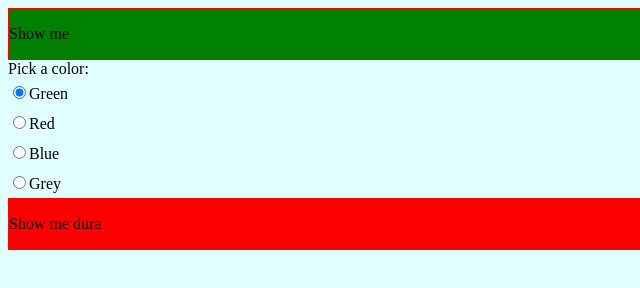
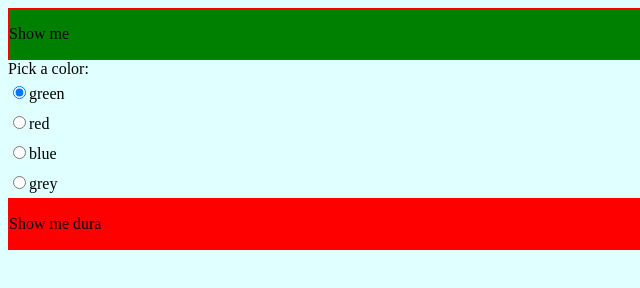
Before and after one commit to dnikiforov1967/HTML5Application, a website: page public_html/index.html in a window 1280 px wide. Shown: the full height of the page, 0-640 px from the left. Drawn offline with nearby package versions, Linux system fonts and the light colour scheme.

Commit message:
Use ng-repeate

```diff
--- a/public_html/index.html
+++ b/public_html/index.html
@@ -15,22 +15,13 @@ and open the template in the editor.
         <script src="js/main.js"></script>
     </head>
     <body ng-app="ping" ng-controller="myCtrl">
-		<div class="easyBox" mycolor="colorValue">
+		<div class="easyBox" mycolor="mychoose.mycolor">
 			<p>Show me</p>
 		</div>
 		<div>
 			Pick a color:
-			<div class="radioDiv">
-				<input name="chooseColor" class='radioX' type="radio" ng-model="colorValue" value="green">Green
-			</div>
-			<div class="radioDiv">
-				<input name="chooseColor" class='radioX' type="radio" ng-model="colorValue" value="red">Red
-			</div>
-			<div class="radioDiv">
-				<input name="chooseColor" class='radioX' type="radio" ng-model="colorValue" value="blue">Blue
-			</div>
-			<div class="radioDiv">
-				<input name="chooseColor" class='radioX' type="radio" ng-model="colorValue" value="grey">Grey
+			<div class="radioDiv" ng-repeat="name in colorSet">
+				<input name="chooseColor" class='radioX' type="radio" ng-model="mychoose.mycolor" ng-value="name">{{name}}
 			</div>
 		</div>
 		<div class="easyBox" mytimer period="1000" collist="colorSet">
--- a/public_html/js/main.js
+++ b/public_html/js/main.js
@@ -7,10 +7,11 @@
 
 
 var app = angular.module('ping', []);
-var ctrl = app.controller("myCtrl", function($scope) {
+var ctrl = app.controller("myCtrl", ['$scope', function($scope) {
 	$scope.colorSet = ["green","red","blue","grey"];
 	$scope.colorValue="green";
-});
+	$scope.mychoose = { mycolor: 'green' }
+}]);
 
 app.directive("mycolor",function() {
 	return {
```
